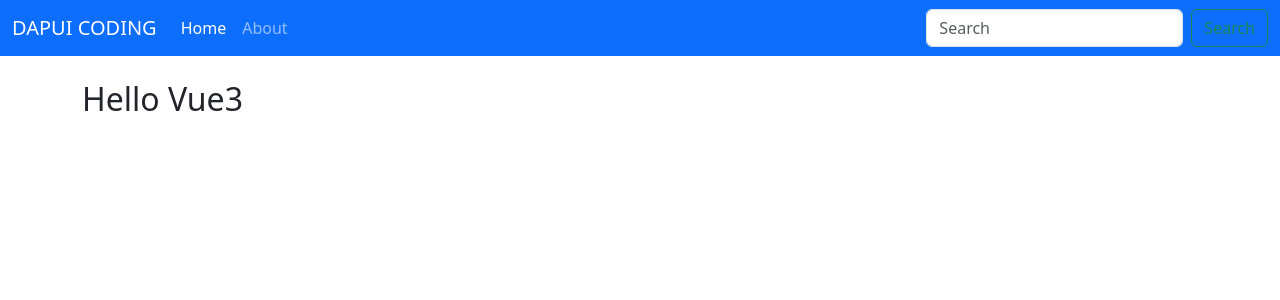
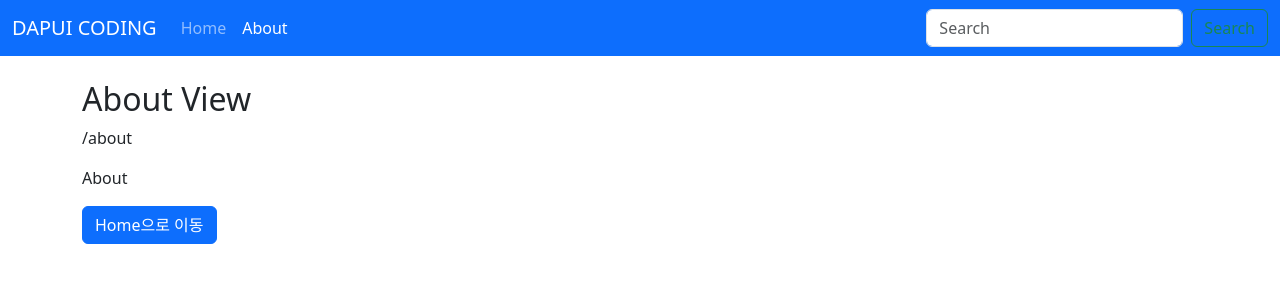
Before and after one commit to dapui/Vue, a Vue app in the folder vue3-posts/: page /about in a window 1280 px wide. Shown: the top 300 px of the page. Built offline with nearby package versions, Linux system fonts and the light colour scheme.

Commit message:
Vue Router란?
프로젝트 적용

```diff
--- a/vue3-posts/package.json
+++ b/vue3-posts/package.json
@@ -10,7 +10,8 @@
   "dependencies": {
     "bootstrap": "^5.3.7",
     "bootstrap-icons": "^1.13.1",
-    "vue": "^3.2.33"
+    "vue": "^3.2.33",
+    "vue-router": "^4.5.1"
   },
   "devDependencies": {
     "@rushstack/eslint-patch": "^1.1.0",
--- a/vue3-posts/src/layouts/TheHeader.vue
+++ b/vue3-posts/src/layouts/TheHeader.vue
@@ -9,10 +9,10 @@
         <div class="collapse navbar-collapse" id="navbarSupportedContent">
           <ul class="navbar-nav me-auto">
             <li class="nav-item">
-              <a class="nav-link active" aria-current="page" href="#">Home</a>
+              <RouterLink class="nav-link" active-class="active" to="/">Home</RouterLink>
             </li>
             <li class="nav-item">
-              <a class="nav-link" href="#">About</a>
+              <RouterLink class="nav-link" active-class="active" to="/about">About</RouterLink>
             </li>
           </ul>
           <form class="d-flex" role="search">
--- a/vue3-posts/src/layouts/TheView.vue
+++ b/vue3-posts/src/layouts/TheView.vue
@@ -1,7 +1,7 @@
 <template>
   <main>
     <div class="container py-4">
-      <h2>Hello Vue3</h2>
+      <RouterView></RouterView>
     </div>
   </main>
 </template>
--- a/vue3-posts/src/main.js
+++ b/vue3-posts/src/main.js
@@ -2,7 +2,8 @@
 import 'bootstrap-icons/font/bootstrap-icons.css'
 import { createApp } from 'vue';
 import App from './App.vue';
+import router from './router';
 
-createApp(App).mount('#app');
+createApp(App).use(router).mount('#app');
 // import 'bootstrap/dist/js/bootstrap.js';
 import 'bootstrap/dist/js/bootstrap.bundle.min.js'
--- /dev/null
+++ b/vue3-posts/src/router/index.js
@@ -0,0 +1,23 @@
+import { createRouter, createWebHistory } from 'vue-router';
+import HomeView from "@/views/HomeView.vue";
+import AboutView from "@/views/AboutView.vue";
+
+const routes = [
+  {
+    path: '/',
+    name: 'Home',
+    component: HomeView,
+  },
+  {
+    path: '/about',
+    name: 'About',
+    component: AboutView,
+  }
+];
+
+const router = createRouter({
+  history: createWebHistory('/'),
+  routes,
+});
+
+export default router;
--- /dev/null
+++ b/vue3-posts/src/views/AboutView.vue
@@ -0,0 +1,19 @@
+<template>
+  <div>
+    <h2>About View</h2>
+    <p>{{ $route.path }}</p>
+    <p>{{ $route.name }}</p>
+    <button class="btn btn-primary" @click="$router.push('/')">Home으로 이동</button>
+  </div>
+</template>
+
+<script setup>
+import { useRoute } from 'vue-router';
+
+const route = useRoute();
+console.log('route.path: ', route.path);
+</script>
+
+<style lang="scss" scoped>
+
+</style>
--- /dev/null
+++ b/vue3-posts/src/views/HomeView.vue
@@ -0,0 +1,21 @@
+<template>
+  <div>
+    <h2>Home View</h2>
+    <p>{{ $route.path }}</p>
+    <p>{{ $route.name }}</p>
+    <button class="btn btn-primary" @click="goAboutPage">About으로 이동</button>
+  </div>
+</template>
+
+<script setup>
+import { useRouter } from 'vue-router';
+
+const router = useRouter();
+const goAboutPage = () => {
+  router.push('/about');
+};
+</script>
+
+<style lang="scss" scoped>
+
+</style>
```
Also changed, not shown: vue3-posts/components.d.ts (added, +9 -0 lines), 1 other file (tests, documents, lock files or other folders).
